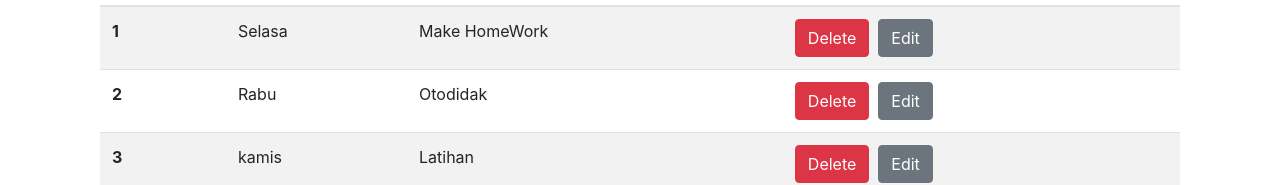
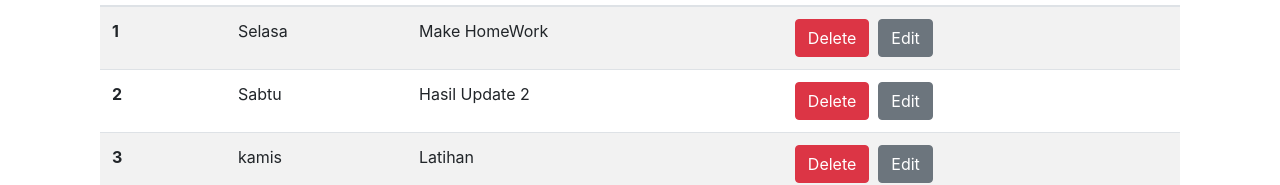
Before and after one commit to fauziapriana29/PK_DAY_14, a React (Create React App) app: page / in a window 1280 px wide. Shown: the part 334-519 px from the top of the page. Built offline with nearby package versions, Linux system fonts and the light colour scheme; data requests are answered from the project's data file.

Commit message:
try reload automatic

```diff
--- a/db.json
+++ b/db.json
@@ -6,8 +6,8 @@
       "id": 1
     },
     {
-      "list": "Rabu",
-      "Activites": "Otodidak",
+      "list": "Sabtu",
+      "Activites": "Hasil Update 2",
       "id": 3
     },
     {
--- a/src/Components/Form/Form.jsx
+++ b/src/Components/Form/Form.jsx
@@ -19,15 +19,14 @@ const Form = () => {
         getData()
     }, [])
 
-     const { handleSubmit, register, setValue, trigger , errors } = useForm();
-  const onSubmit = (values, e, id) => {
-    console.log(id)
-
-    if (id) {
-      axios.put(`http://localhost:3000/list/${id}`, values).then((respone) => {
+     const { handleSubmit, register, setValue, errors } = useForm();
+  const onSubmit = (values, e) => {
+    // console.log(update)
+   if (update) {
+      axios.put(`http://localhost:3000/list/${update}`, values).then((respone) => {
         console.log('berhasil update')
       });
-    } else {
+    }else {
       axios
         .post("http://localhost:3000/list", values)
         .then((respone) => {
```
